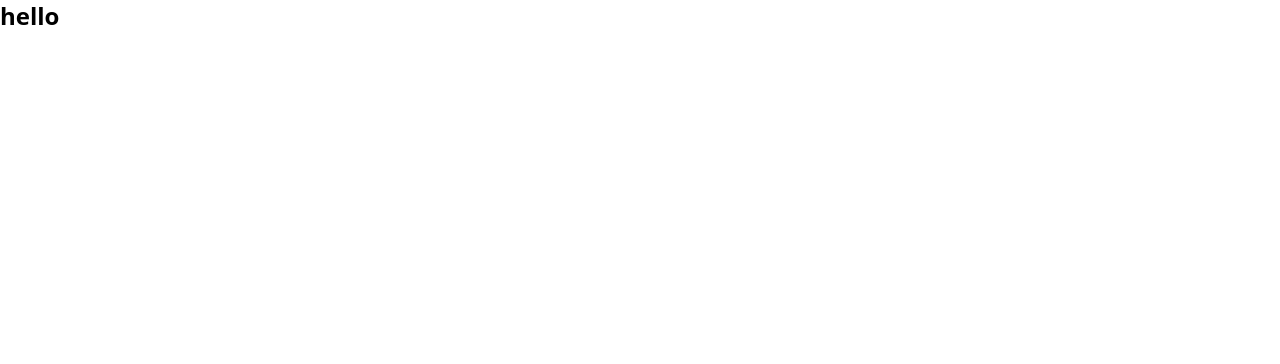
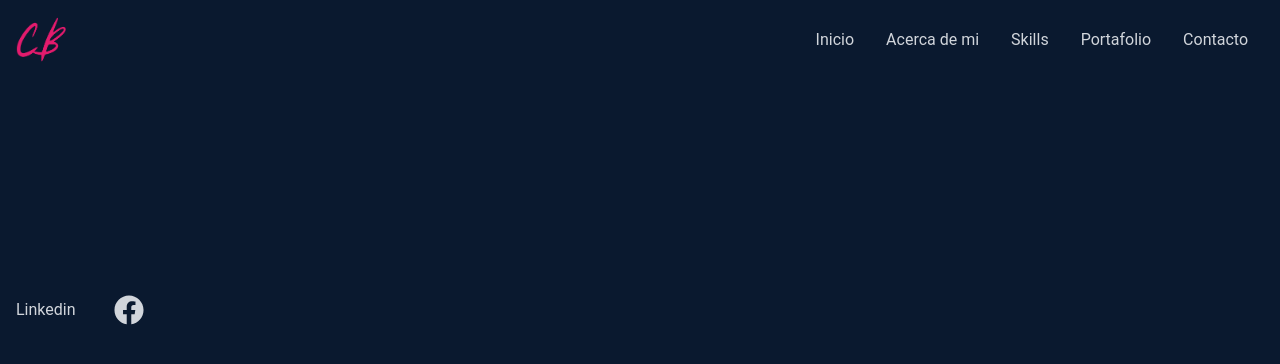
Before and after one commit to soygussil/portafolio-react, a React (Create React App) app: page / in a window 1280 px wide. Shown: the top 364 px of the page. Built offline with nearby package versions, Linux system fonts and the light colour scheme.

Commit message:
Empezando barra lateral

```diff
--- a/src/App.js
+++ b/src/App.js
@@ -1,7 +1,11 @@
+import Home from "./components/Home";
+import Navbar from "./components/Navbar";
+
 function App() {
   return (
     <div>
-      <h1 className="text-2xl font-bold">hello</h1>
+      <Navbar />
+      <Home />
     </div>
   );
 }
--- /dev/null
+++ b/src/components/Home.jsx
@@ -0,0 +1,11 @@
+import React from 'react'
+import {HiArrowNarrowRight} from 'react-icons/hi'
+const Home = () => {
+  return (
+    <div className='w-full h-screen bg-[#0a192f]'>
+
+    </div>
+  )
+}
+
+export default Home
--- a/src/components/Navbar.jsx
+++ b/src/components/Navbar.jsx
@@ -0,0 +1,63 @@
+import React,{useState} from 'react'
+import {FaBars, FaTimes,FaGithub,FaLinkedin,FaFacebook} from 'react-icons/fa'
+import {HiOutlineMail} from 'react-icons/hi'
+import {BsFillPersonLinesFill} from 'react-icons/bs'
+import Logo from '../assets/logo.png'
+
+const Navbar = () => {
+// Esto hará que aparezca el menú de hamburguesa
+    const [nav,setNav]=useState(false)
+    const handleClick=()=>setNav(!nav)
+
+  return (
+    //   En esta parte podemos cambiar de color al navbar
+    <div className="fixed w-full h-[80px] flex justify-between items-center px-4 bg-[#0a192f] text-gray-300">
+        <div>
+            <img src={Logo} alt="Logo de Imagen" style={{width:'50px'}} />
+            {/* <h1 className='font-bold'> Gus Dev/> </h1> */}
+        </div>
+        {/* Menu
+        hidden md:flex nos va ayudar a ocultar los enlaces de la navbar cuando haya un aumento de zoom o responsivo
+        */}
+
+        <ul className="hidden md:flex">
+                <li>Inicio</li>
+                <li>Acerca de mi</li>
+                <li>Skills</li>
+                <li>Portafolio</li>
+                <li>Contacto</li>
+        </ul>
+
+
+            {/* Hamburgesa */}
+            <div onClick={handleClick} className='md:hidden z-10'>
+                {/* De nuevo, un operador ternario para cambiar los iconos de rayitas a X */}
+                {!nav ? <FaBars /> : <FaTimes />}
+            </div>
+            {/* Menu responsivo
+
+            Llamamos por medio de una operación ternaria la función de nav, para poder hacer que funcione el menú de hamburguesa
+
+            */}
+            <ul className={!nav ? 'hidden':'absolute top-0 left-0 w-full h-screen bg-[#0a192f] flex flex-col justify-center items-center'}>
+                <li className='py-6 text-4xl'>Inicio</li>
+                <li className='py-6 text-4xl'>Acerca de mi</li>
+                <li className='py-6 text-4xl'>Skills</li>
+                <li className='py-6 text-4xl'>Portafolio</li>
+                <li className='py-6 text-4xl'>Contacto</li>
+            </ul>
+            {/* Iconos sociales */}
+            <div className='flex fixed flex-col top-[35%] left-0'>
+            <ul>
+                <li className='w-[160px] h-[60px] flex justify-between items-center '>
+                    <a className='flex justify-between items-center w-full text-gray-300' href="/">
+                        Linkedin <FaFacebook size={30}/>
+                    </a>
+                </li>
+            </ul>
+            </div>
+    </div>
+  )
+}
+
+export default Navbar
--- a/src/index.css
+++ b/src/index.css
@@ -1,3 +1,15 @@
 @tailwind base;
 @tailwind components;
 @tailwind utilities;
+
+@import url('https://fonts.googleapis.com/css2?family=Roboto:wght@300;400;500;700;900&display=swap');
+
+@layer base{
+    body{
+        @apply font-[Roboto];
+    }
+    li{
+        @apply px-4;
+        @apply cursor-pointer;
+    }
+}
```
